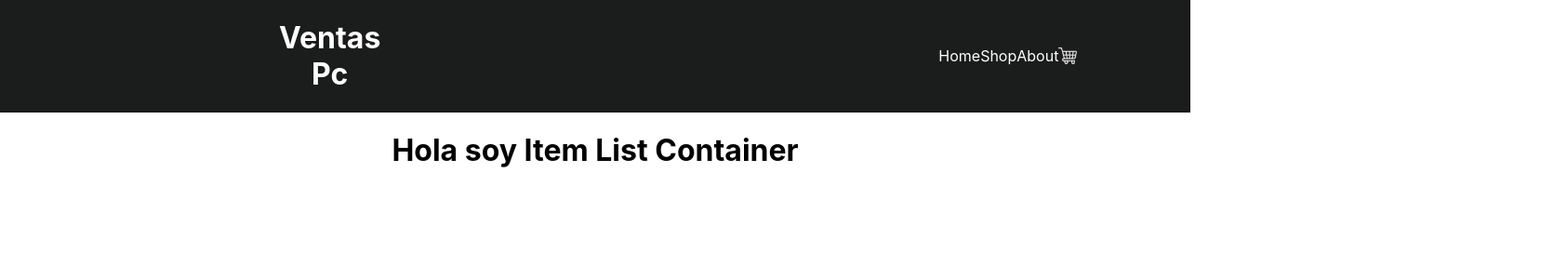
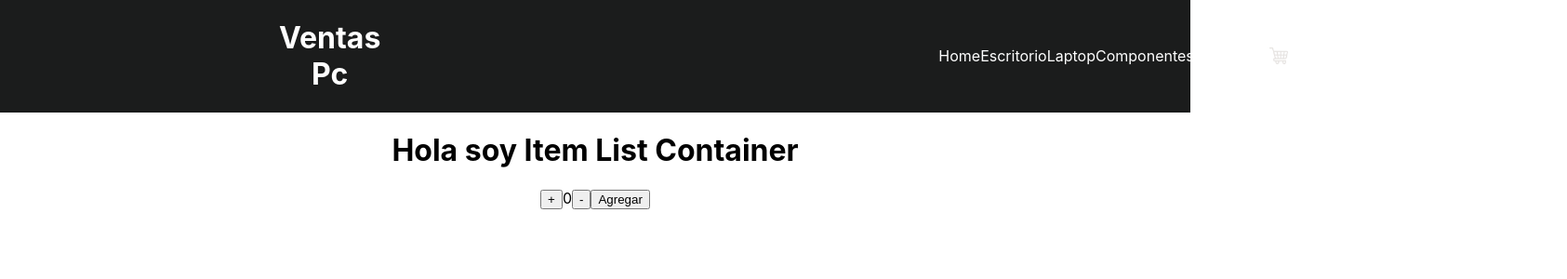
Before and after one commit to martinezfacundo/ventaspc-martinez, a React (Create React App) app: page / in a window 1280 px wide. Shown: the top 300 px of the page at 93% size, 1685 px wide, since content can reach past the window. Built offline with nearby package versions, Linux system fonts and the light colour scheme.

Commit message:
update carpetas e items menu

```diff
--- a/src/App.js
+++ b/src/App.js
@@ -1,12 +1,19 @@
-import NavBar from './components/NavBar'; // importo el componente
-import ItemListContainer from './components/ItemListContainer';
+import NavBar from './components/navBar/NavBar'; // importo el componente
+import ItemListContainer from './components/itemListContainer/ItemListContainer';
 import './App.css';
+import ItemCount from './components/itemCount/ItemCount';
 
 function App() {
+
+  const onAdd = (stock) => {
+      console.log('Agregado, stock actual:',stock)
+  }
+
   return (
     <div className="App">
       <NavBar />
-      <ItemListContainer {... {greeting:'Hola soy Item List Container'}}/>
+      <ItemListContainer greeting="Hola soy Item List Container"/>
+      <ItemCount initial={0} stock={15} onAdd={onAdd} />
     </div>
   );
 }
--- a/src/components/CartWidget.js
+++ b/src/components/cartWidget/CartWidget.js
@@ -1,5 +1,5 @@
 import React from 'react'
-import Cart from './assets/carrito-de-compras.png'
+import Cart from '../assets/carrito-de-compras.png'
 
 const styles = {height:'20px',width:'20px'}
 
--- /dev/null
+++ b/src/components/itemCount/ItemCount.js
@@ -0,0 +1,36 @@
+import React, { useState } from 'react';
+
+const ItemCount = ({stock: initialStock,onAdd,initial}) => {
+
+    var [count,setCount] = useState(initial)
+    var [stock, setStock] = useState(initialStock)
+
+    const sumarCount = () => {
+        if (stock > 0 && count <= stock) {
+            setCount(count++)
+            setStock(stock--)
+            console.log('Items en el carrito:',count)
+            console.log('Stock actual:',stock)
+        }
+    }
+
+    const restarCount = () => {
+        if (count > 0) {
+            setCount(count--)
+            setStock(stock++)
+            console.log('Items en el carrito:',count)
+            console.log('Stock actual:',stock)
+        }
+    }
+
+    return(
+        <div>
+            <button onClick={sumarCount}>+</button>
+            {count}
+            <button onClick={restarCount}>-</button>
+            <button onClick={onAdd}>Agregar</button>
+        </div>
+    )
+}
+
+export default ItemCount;
--- a/src/components/NavBar.js
+++ b/src/components/navBar/NavBar.js
@@ -1,10 +1,10 @@
 import React from 'react';
-import CartWidget from './CartWidget';
+import CartWidget from '../cartWidget/CartWidget';
 
 const barra = {background: '#1b1c1c',
 display: 'flex', justifyContent: 'space-between',alignItems:'center'}
 const espacioTitulo = {padding:'0 300px',color:'white'}
-const espacioLink = {padding:'0 300px',display:'flex',justifyContent:'space-between',width:'20rem'}
+const espacioLink = {padding:'0 300px',display:'flex',justifyContent:'space-between',width:'32rem'}
 const link = {textDecoration:'none',color:'white'}
 
 function NavBar(){
@@ -15,8 +15,10 @@ function NavBar(){
             </h1>
             <div style={espacioLink}>
                 <a style={link} href="#">Home</a>
-                <a style={link} href="#">Shop</a>
-                <a style={link} href="#">About</a>
+                <a style={link} href="#">Escritorio</a>
+                <a style={link} href="#">Laptop</a>
+                <a style={link} href="#">Componentes</a>
+                <a style={link} href="#">Perifericos</a>
                 <CartWidget />
             </div>
         </div>
```
Also changed, not shown: src/ejemplos-de-clase/Card.js (deleted, +0 -13 lines), src/ejemplos-de-clase/CardContainer.js (deleted, +0 -46 lines), src/ejemplos-de-clase/UserInfo.js (deleted, +0 -18 lines), src/components/itemListContainer/ItemListContainer.js (renamed from src/components/ItemListContainer.js).
